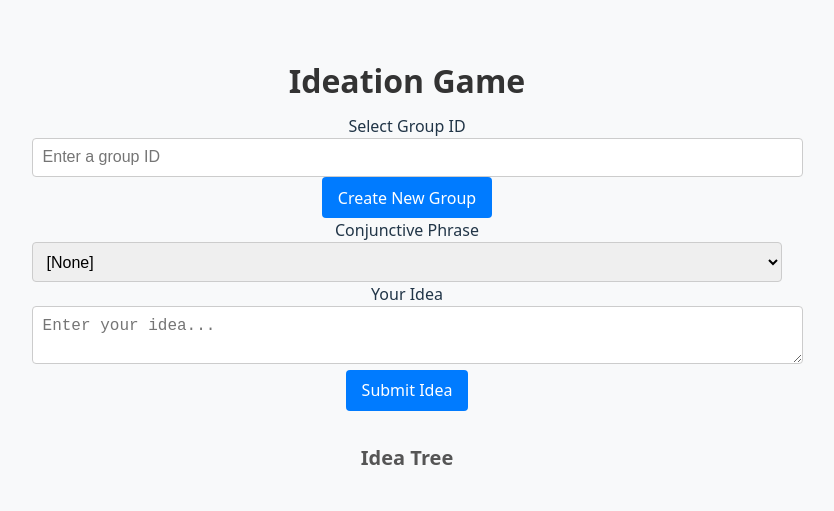
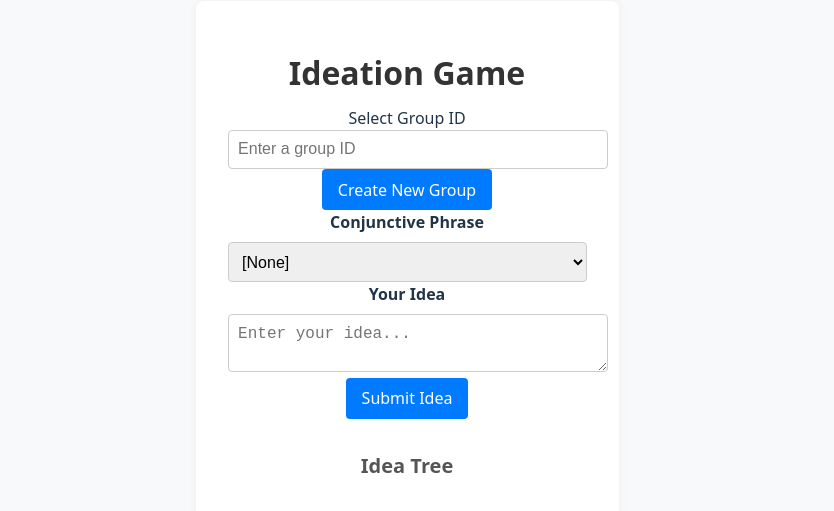
Before and after one commit to nwicker463/ideation-vite-frontend, a React (Vite) app: page / in a window 1280 px wide. Shown: the part 135-646 px from the top of the page, without its empty margins (233-1067 px from the left). Built offline with nearby package versions, Linux system fonts and the light colour scheme.

Commit message:
Updating styling”

```diff
--- a/src/App.jsx
+++ b/src/App.jsx
@@ -61,18 +61,11 @@ export default function IdeationGame() {
     return ideas
       .filter(idea => idea.parent_id === parentId)
       .map(idea => (
-        <div key={idea.id} className="mb-2">
-          <div style={{ marginLeft: `${level * 20}px` }}>
-            <Card>
-              <CardContent>
-                <p>{idea.content}</p>
-                <Button size="sm" onClick={() => setParentId(idea.id)}>
-                  Build on this idea
-                </Button>
-              </CardContent>
-            </Card>
+        <div key={idea.id} className="child-indent" style={{ marginLeft: `${level * 20}px` }}>
+          <div className="idea-card">
+            <p>{idea.content}</p>
+            <button onClick={() => setParentId(idea.id)}>Build on this idea</button>
           </div>
-          {/* Render children */}
           {renderTree(idea.id, level + 1)}
         </div>
       ));
@@ -99,7 +92,7 @@ export default function IdeationGame() {
 
 
   return (
-    <div className="p-6 max-w-4xl mx-auto">
+    <div className="app-container">
       <h1 className="text-3xl font-bold text-gray-800 mb-4">Ideation Game</h1>
 
       <div className="mb-4 space-y-2">
@@ -116,7 +109,7 @@ export default function IdeationGame() {
         <Button onClick={createGroup}>Create New Group</Button>
       </div>
 
-      <div className="space-y-4 mb-6">
+      <div className="input-group">
         <Label>Conjunctive Phrase</Label>
         <select
           value={phrase}
```
